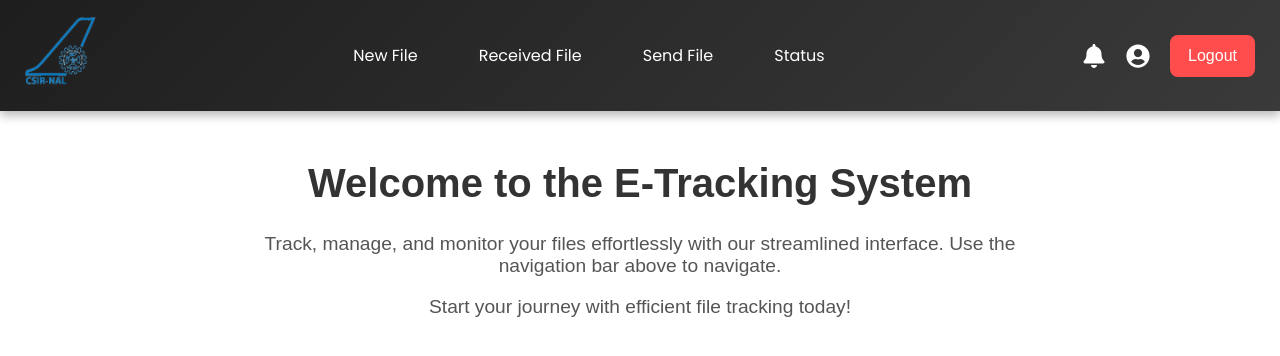
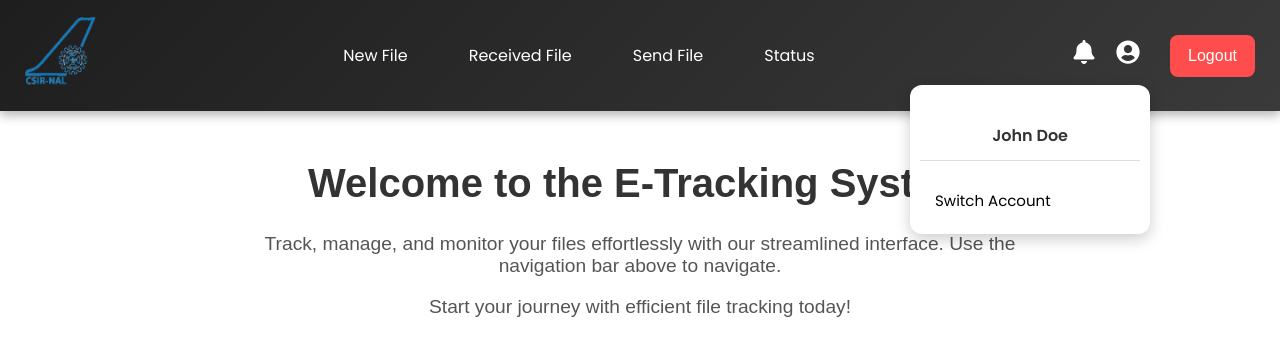
Before and after one commit to Taruntf18/ETFS-Frontend, a React (Vite) app: page / in a window 1280 px wide. Both pictures are taken after a click on the icon 1138 px from the left and 55 px from the top of the page. Shown: the top 356 px of the page. Built offline with nearby package versions, Linux system fonts and the light colour scheme.

Commit message:
update-13

```diff
--- a/src/components/Login_comp/Login.jsx
+++ b/src/components/Login_comp/Login.jsx
@@ -1,4 +1,4 @@
-import React from "react";
+import React, { useId, useState } from "react";
 import { useNavigate } from "react-router-dom";
 import styles from "./Login_styles.module.css";
 import animationData from "./Login_animation1.json";
@@ -7,6 +7,9 @@ import Nal_Logo from "../Images/CSIR-National_Aerospace_Laboratories_Logo.png";
 
 const Login = () => {
   const navigate = useNavigate();
+  const [userid, SetUserid] = useState("");
+  const [password, Setpassword] = useState("");
+
 
   const defaultOptions = {
     loop: true,
@@ -18,7 +21,13 @@ const Login = () => {
   };
 
   const handleLogin = () => {
-    navigate("/");
+    if (userid === "" || password === ""){
+      alert("Enter the details")
+    } else{
+      localStorage.setItem("userid", userid);
+      localStorage.setItem( "password", password);
+      navigate("/");
+    }
   };
 
   return (
@@ -32,14 +41,13 @@ const Login = () => {
             <img height={100} width={100} src={Nal_Logo} alt="" style={{ display: "inline-block", marginRight: "20px" }} />
             E-Tracking
           </h2>
-
           <div className={`${styles.input_group} ${styles.role_select}`}>
             <label htmlFor="user-id">User ID</label>
-            <input id="user-id" name="user-id" required type="text" />
+            <input id="user-id" name="user-id" required type="text" onChange={(e) => { SetUserid(e.target.value) }} />
           </div>
           <div className={`${styles.input_group} ${styles.role_select}`}>
             <label htmlFor="password">Password</label>
-            <input id="password" name="password" required type="password" />
+            <input id="password" name="password" required type="password" onChange={(e) => { Setpassword(e.target.value) }} />
           </div>
           <button type="button" onClick={handleLogin}>
             Login
--- a/src/components/Navbar/Navbar.jsx
+++ b/src/components/Navbar/Navbar.jsx
@@ -1,4 +1,4 @@
-import React from "react";
+import React, { useState, useRef, useEffect } from "react";
 import { Link, useNavigate } from "react-router-dom";
 import "./navbar.css";
 import logo from "../Images/CSIR-National_Aerospace_Laboratories_Logo.png";
@@ -6,10 +6,27 @@ import { FaUserCircle, FaBell } from "react-icons/fa";
 
 const Navbar = () => {
   const navigate = useNavigate();
+  const [showProfileMenu, setShowProfileMenu] = useState(false);
+  const [showSwitchMenu, setShowSwitchMenu] = useState(false);
+  const profileRef = useRef(null);
 
   const handleLogout = () => {
     navigate("/login");
   };
+
+  // Close dropdown if clicked outside
+  useEffect(() => {
+    const handleClickOutside = (event) => {
+      if (profileRef.current && !profileRef.current.contains(event.target)) {
+        setShowProfileMenu(false);
+        setShowSwitchMenu(false);
+      }
+    };
+    document.addEventListener("mousedown", handleClickOutside);
+    return () => {
+      document.removeEventListener("mousedown", handleClickOutside);
+    };
+  }, []);
 
   return (
     <nav className="navbar">
@@ -17,15 +34,62 @@ const Navbar = () => {
         <img src={logo} alt="CSIR-NAL Logo" className="navbar-logo" />
       </Link>
       <ul>
-        <li><Link to="/new-file">New File</Link></li>
-        <li><Link to="/received-file">Received File</Link></li>
-        <li><Link to="/send-file">Send File</Link></li>
-        <li><Link to="/status">Status</Link></li>
+        <li>
+          <Link to="/new-file">New File</Link>
+        </li>
+        <li>
+          <Link to="/received-file">Received File</Link>
+        </li>
+        <li>
+          <Link to="/send-file">Send File</Link>
+        </li>
+        <li>
+          <Link to="/status">Status</Link>
+        </li>
       </ul>
       <div className="navbar-icons">
-        <FaBell className="icon notification-icon" title="Notifications" />
-        <FaUserCircle className="icon profile-icon" title="Profile" />
-        <button className="logout-btn" onClick={handleLogout}>Logout</button>
+        <div ref={profileRef} className="profile-container">
+          <FaBell
+            style={{ margin: "0px 10px" }}
+            className="icon notification-icon"
+            title="Notifications"
+          />
+          <FaUserCircle
+            style={{ margin: "0px 10px" }}
+            className="icon profile-icon"
+            title="Profile"
+            onClick={() => setShowProfileMenu(!showProfileMenu)}
+          />
+          {showProfileMenu && (
+            <div className="dropdown-menu">
+              <p className="user-name">John Doe</p>
+              <div
+                className="dropdown-item"
+                onClick={() => setShowSwitchMenu(!showSwitchMenu)}
+              >
+                Switch Account
+              </div>
+              {showSwitchMenu && (
+                <div className="nested-droapdown">
+                  <div className="dropdown-item">Director</div>
+                  <div className="dropdown-item">
+                    Advisor
+                    <div className="nested-submenu">
+                      <div className="dropdown-item">M&N</div>
+                      <div className="dropdown-item">W&S</div>
+                    </div>
+                  </div>
+                  <div className="dropdown-item">Cluster Chairman</div>
+                  <div className="dropdown-item">Employee</div>
+                  <div className="dropdown-item">Divisional Office</div>
+                </div>
+              )}
+            </div>
+          )}
+        </div>
+        <button className="logout-btn" onClick={handleLogout}>
+          Logout
+        </button>
       </div>
     </nav>
   );
--- a/src/components/Navbar/navbar.css
+++ b/src/components/Navbar/navbar.css
@@ -3,8 +3,6 @@
 
 /* Navbar Styling */
 .navbar {
-    /* position: absolute; */
-    /* top: 0; */
     display: flex;
     justify-content: space-between;
     align-items: center;
@@ -13,10 +11,7 @@
     color: white;
     font-family: 'Poppins', sans-serif;
     box-shadow: 0px 4px 10px rgba(0, 0, 0, 0.3);
-    -webkit-user-select: none; /* Safari */
-    -ms-user-select: none; /* IE 10 and IE 11 */
-    user-select: none; /* Standard syntax */
-    /* z-index: 1000; */
+    user-select: none;
 }
 
 /* Logo */
@@ -60,6 +55,7 @@
 .navbar-icons {
     display: flex;
     align-items: center;
+    justify-content: center;
     gap: 20px;
 }
 
@@ -94,20 +90,67 @@
     transform: scale(1.05);
 }
 
-/* Optional Notification Badge */
-.notification-icon {
+/* Profile Dropdown */
+.profile-container {
     position: relative;
+    display: inline-block;
 }
 
-.notification-icon::after {
-    content: attr(data-count);
+/* Dropdown Menu */
+.dropdown-menu {
     position: absolute;
-    top: -5px;
-    right: -10px;
-    background: red;
+    right: 0;
+    top: 45px;
+    background: white;
+    border-radius: 12px;
+    box-shadow: 0 5px 15px rgba(0, 0, 0, 0.2);
+    min-width: 220px;
+    z-index: 1000;
+    color: black;
+    animation: fadeIn 0.2s ease-in-out;
+    padding: 10px;
+}
+
+/* Fade-in effect */
+@keyframes fadeIn {
+    from { opacity: 0; transform: translateY(-10px); }
+    to { opacity: 1; transform: translateY(0); }
+}
+
+/* User Name */
+.user-name {
+    padding: 12px;
+    font-weight: bold;
+    border-bottom: 1px solid #ddd;
+    text-align: center;
+    color: #333;
+}
+
+/* Dropdown Items */
+.dropdown-item {
+    padding: 12px 15px;
+    cursor: pointer;
+    transition: background 0.3s, color 0.3s;
+    border-radius: 8px;
+    font-size: 15px;
+}
+
+.dropdown-item:hover {
+    background: #007bff;
     color: white;
-    font-size: 10px;
-    border-radius: 50%;
-    padding: 2px 5px;
-    display: none; /* Enable this if you want dynamic notifications */
 }
+
+/* Nested Dropdown */
+.nested-dropdown {
+    background: #cacaca;
+    padding-left: 10px;
+    border-radius: 8px;
+    margin-top: 5px;
+}
+
+.nested-submenu {
+    padding-left: 15px;
+    border-left: 2px solid #007bff;
+    margin-left: 10px;
+    padding-top: 5px;
+}
--- a/src/components/NewFile/NewFile.jsx
+++ b/src/components/NewFile/NewFile.jsx
@@ -25,7 +25,6 @@ const NewFile = () => {
   const [emp_of_my_div, setEmp_of_my_div] = useState([]);
   const [divisionalOffice, setDivisionalOffice] = useState([]);
 
-
   function convertDateFormat(inputDate) {
     const dateObject = new Date(inputDate);
     if (isNaN(dateObject)) {
@@ -39,29 +38,32 @@ const NewFile = () => {
   }
 
   const jsonObject = {
-    "docTypeID": typeOfDoc,
-    "divId": "",
-    "priority": priority,
-    "preparedBy": "",
-    "preparedDate": convertDateFormat(new Date().toLocaleDateString()),
-    "subject": subject,
-    "description": description,
+    docTypeID: typeOfDoc,
+    divId: "",
+    priority: priority,
+    preparedBy: "",
+    preparedDate: convertDateFormat(new Date().toLocaleDateString()),
+    subject: subject,
+    description: description,
     // "sender" : sender,
     // "senderName": senderName,
     // "receiver" : receiver,
     // "receiverName": receiverName,
     // "workflowDescription" : divisions,
-    "workflow": divisions.toString(),
-    "status": ""
-  }
+    workflow: divisions.toString(),
+    status: "",
+  };
 
-  console.log(jsonObject , " jsonObject");
+  console.log(jsonObject, " jsonObject");
 
-  const handleSubmit = async() => {
+  const handleSubmit = async () => {
     // e.preventDefault();
     console.log("Form Data:", JSON.stringify(jsonObject, null, 2));
-     try {
-      const result = await axios.post('http://localhost:8080/addFile', jsonObject);
+    try {
+      const result = await axios.post(
+        "http://localhost:8080/addFile",
+        jsonObject
+      );
       console.log(result);
     } catch (error) {
       console.log("Axios Error:", error);
@@ -71,9 +73,7 @@ const NewFile = () => {
   // fetching type of document data
   const getDocumentResp = async () => {
     try {
-      const response = await axios.get(
-        "http://localhost:8080/getAllDocument"
-      );
+      const response = await axios.get("http://localhost:8080/getAllDocument");
       setDocumentArr(response.data);
     } catch (error) {
       console.error("Axios Error:", error);
@@ -111,23 +111,23 @@ const NewFile = () => {
 
   const hadleSubjectChange = (event) => {
     setSubject(event.target.value);
-  }
+  };
 
   const hadleSenderNameChange = (event) => {
     SetsenderName(event.target.value);
-  }
+  };
 
   const hadleReceiverName = (event) => {
     SetreceiverName(event.target.value);
-  }
+  };
 
   const hadleDescriptionChange = (event) => {
     setDescription(event.target.value);
-  }
+  };
 
   const handlePriorityChange = (event) => {
     setPriority(event.target.value);
-  }
+  };
 
   const handleSenderChange = (event) => {
     setSender(event.target.value);
@@ -164,21 +164,6 @@ const NewFile = () => {
     setDivisions(updatedDivisions);
   };
 
-  const mileStoneRender = divisions.map((division, index) => (
-    <span
-      style={{
-        display: "inline-block",
-        marginBottom: "20px",
-        fontSize: "25px",
-        fontWeight: "bold",
-      }}
-      key={index}
-      className={styles.division_row}
-    >
-      {division}&nbsp;&nbsp;&rArr;&nbsp;&nbsp;&nbsp;
-    </span>
-  ));
-
   return (
     <>
       <Navbar />
@@ -189,7 +174,12 @@ const NewFile = () => {
           <form onSubmit={handleSubmit}>
             <div className={styles.form_group}>
               <label htmlFor="document-type">Type of Document</label>
-              <select id={styles.document_type} onChange={(e) => { setTypeOfDoc(e.target.value) }}>
+              <select
+                id={styles.document_type}
+                onChange={(e) => {
+                  setTypeOfDoc(e.target.value);
+                }}
+              >
                 <option value="">Select Document</option>
                 {documentArr.map((item) => (
                   <option key={item.docId} value={item.docId}>
@@ -202,21 +192,41 @@ const NewFile = () => {
               <label>Priority</label>
               <div className={styles.radio_group}>
                 <label>
-                  <input type="radio" name="priority" checked={priority === 'normal'} onChange={handlePriorityChange} value="normal" /> Normal
+                  <input
+                    type="radio"
+                    name="priority"
+                    checked={priority === "normal"}
+                    onChange={handlePriorityChange}
+                    value="normal"
+                  />{" "}
+                  Normal
                 </label>
                 <label>
-                  <input type="radio" name="priority" checked={priority === 'immediate'} onChange={handlePriorityChange} value="immediate" />{" "}
+                  <input
+                    type="radio"
+                    name="priority"
+                    checked={priority === "immediate"}
+                    onChange={handlePriorityChange}
+                    value="immediate"
+                  />{" "}
                   Immediate
                 </label>
               </div>
             </div>
             <div className={styles.form_group}>
               <label htmlFor="">Subject</label>
-              <input type="text" onChange={hadleSubjectChange} className={styles.subject} />
+              <input
+                type="text"
+                onChange={hadleSubjectChange}
+                className={styles.subject}
+              />
             </div>
             <div className={styles.form_group}>
               <label htmlFor="description">Description</label>
-              <textarea onChange={hadleDescriptionChange} id={styles.description}></textarea>
+              <textarea
+                onChange={hadleDescriptionChange}
+                id={styles.description}
+              ></textarea>
             </div>
             <div className={styles.form_group}>
               <label>Through whom are we sending it?</label>
@@ -308,7 +318,7 @@ const NewFile = () => {
                     type="radio"
                     name="workflow"
                     value="yes"
-                    checked={workflow === 'yes'}
+                    checked={workflow === "yes"}
                     onChange={handleWorkflowChange}
                   />
                   Yes
@@ -318,7 +328,7 @@ const NewFile = () => {
                     type="radio"
                     name="workflow"
                     value="no"
-                    checked={workflow === 'no'}
+                    checked={workflow === "no"}
                     onChange={handleWorkflowChange}
                   />
                   No
@@ -335,7 +345,21 @@ const NewFile = () => {
               </button>
             )}
             <div name="workflowdiv" id="workflowdiv">
-              {workflow === "yes" && mileStoneRender}
+              {workflow === "yes" &&
+                divisions.map((division, index) => (
+                  <span
+                    style={{
+                      display: "inline-block",
+                      marginBottom: "20px",
+                      fontSize: "25px",
+                      fontWeight: "bold",
+                    }}
+                    key={index}
+                    className={styles.division_row}
+                  >
+                    {division}&nbsp;&nbsp;&rArr;&nbsp;&nbsp;&nbsp;
+                  </span>
+                ))}
             </div>
             <div className={`${styles.form_group} ${styles.submit_button_div}`}>
               <button type="submit" className={styles.submit_btn}>
--- a/src/components/ReceivedFile/ReceivedFile.jsx
+++ b/src/components/ReceivedFile/ReceivedFile.jsx
@@ -1,6 +1,6 @@
-// import Navbar from "../Navbar/Navbar";
+import Navbar from "../Navbar/Navbar";
 import styles from "./received_file.module.css";
-import TempNav from "../Temp_nav/TempNav";
+// import TempNav from "../Temp_nav/TempNav";
 import { useEffect, useState } from "react";
 import axios from "axios";
 
@@ -22,7 +22,7 @@ const ReceivedFile = () => {
 
   return (
     <>
-      <TempNav />
+      <Navbar />
       <div className={styles.body}>
         <table className={styles.table}>
           <thead className={styles.thead}>
```
